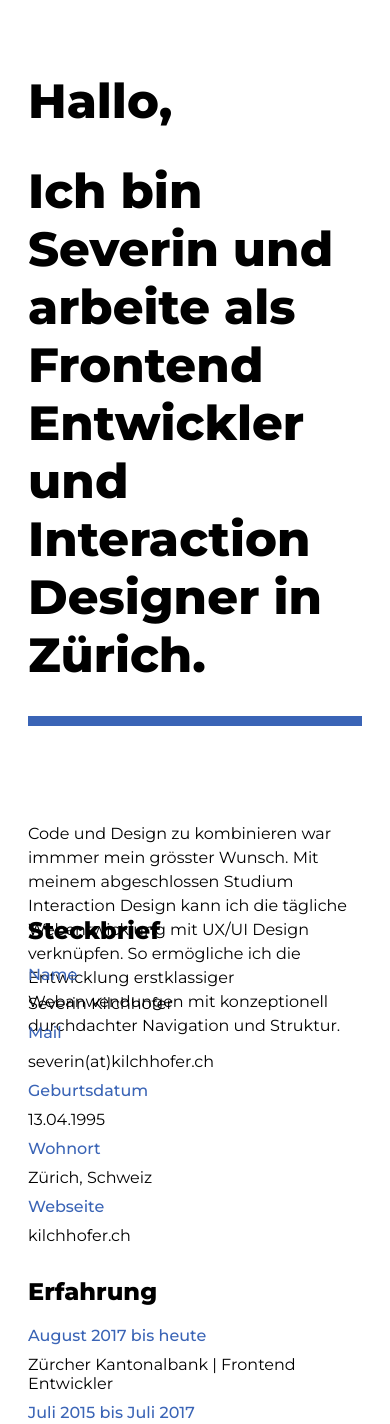
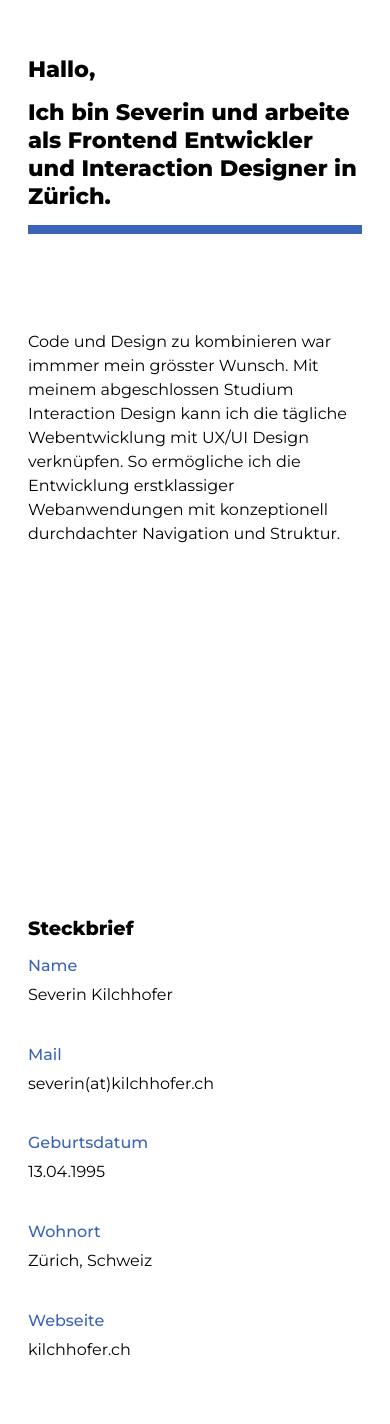
Before and after one commit to severinkilchhofer/cv-sk, a Svelte app: page / in a window 390 px wide. Shown: the part 137-1561 px from the top of the page. Built offline with nearby package versions, Linux system fonts and the light colour scheme.

Commit message:
added mobile responsiveness

```diff
--- a/src/App.svelte
+++ b/src/App.svelte
@@ -29,17 +29,30 @@
     }
 
 
+    /* Fonts
+–––––––––––––––––––––––––––––––––––––––––––––––––– */
+
     :global(h1) {
         color: $black;
         font-size: 3em;
         font-weight: 700;
     }
 
-    :global(:root) {
+    @media (max-width: 500px) {
+        :global(h1) {
+            font-size: 1.4em;
+        }
+        :global(h2) {
+            font-size: 1.2em;
+        }
+    }
 
 
-        /* Grid
-        –––––––––––––––––––––––––––––––––––––––––––––––––– */
+
+    /* Grid
+–––––––––––––––––––––––––––––––––––––––––––––––––– */
+
+    :global(:root) {
         .container {
             position: relative;
             width: 100%;
@@ -132,27 +145,6 @@
 
         }
 
-
-        /* Larger than mobile */
-        @media (min-width: 400px) {
-        }
-
-        /* Larger than phablet (also point when grid becomes active) */
-        @media (min-width: 550px) {
-        }
-
-        /* Larger than tablet */
-        @media (min-width: 750px) {
-        }
-
-        /* Larger than desktop */
-        @media (min-width: 1000px) {
-        }
-
-        /* Larger than Desktop HD */
-        @media (min-width: 1200px) {
-        }
-
         /* Self Clearing Goodness */
         .container:after,
         .row:after,
--- a/src/Header.svelte
+++ b/src/Header.svelte
@@ -38,4 +38,5 @@
         height: 0.6em;
         background-color: #3A64B6;
     }
+
 </style>
--- a/src/Paragraph.svelte
+++ b/src/Paragraph.svelte
@@ -40,4 +40,10 @@
         font-weight: 500;
         color: $blue;
     }
+
+    @media (max-width: 500px) {
+        .row:not(:first-child) {
+            padding-bottom: 1.3em;
+        }
+    }
 </style>
```
